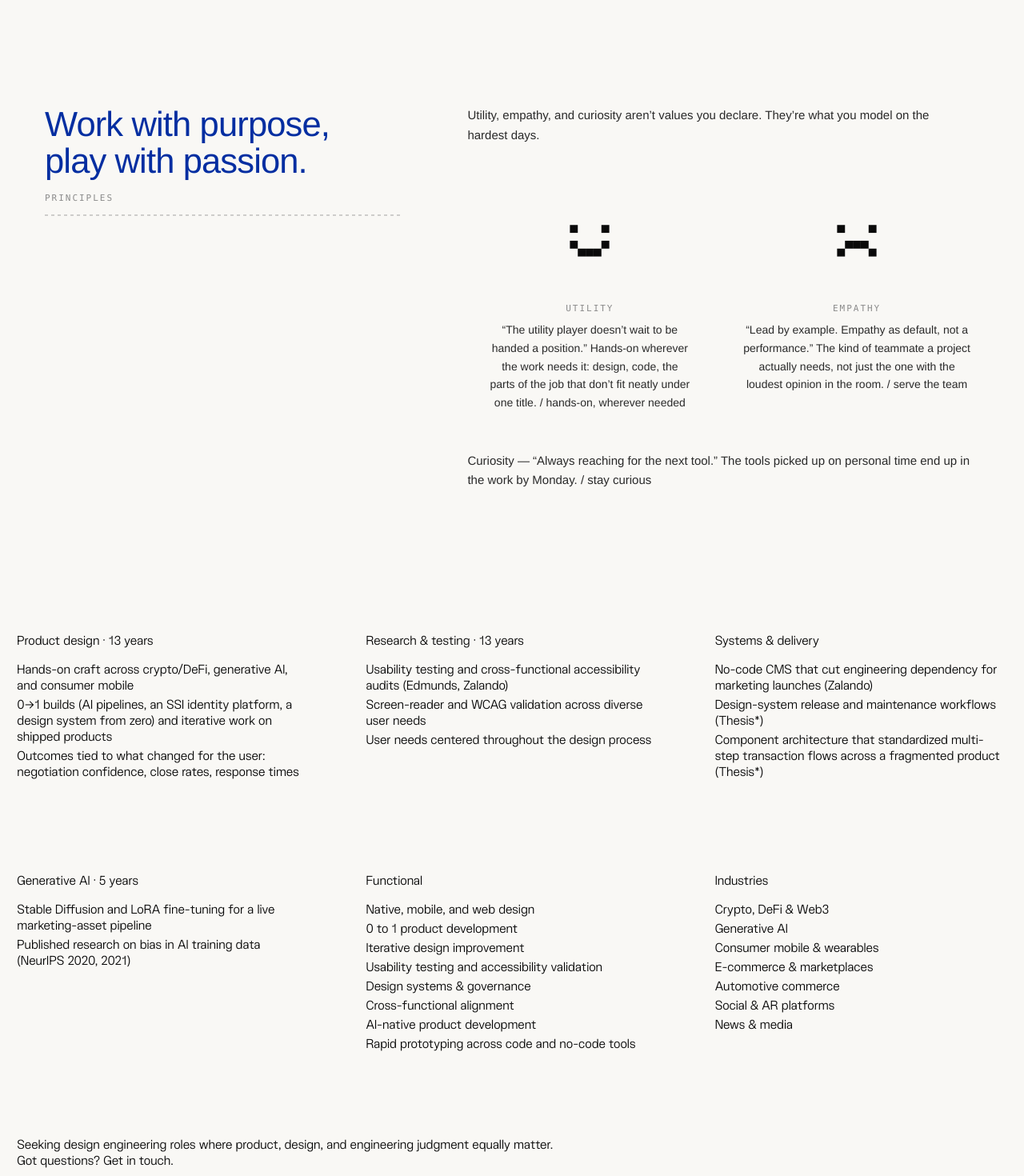
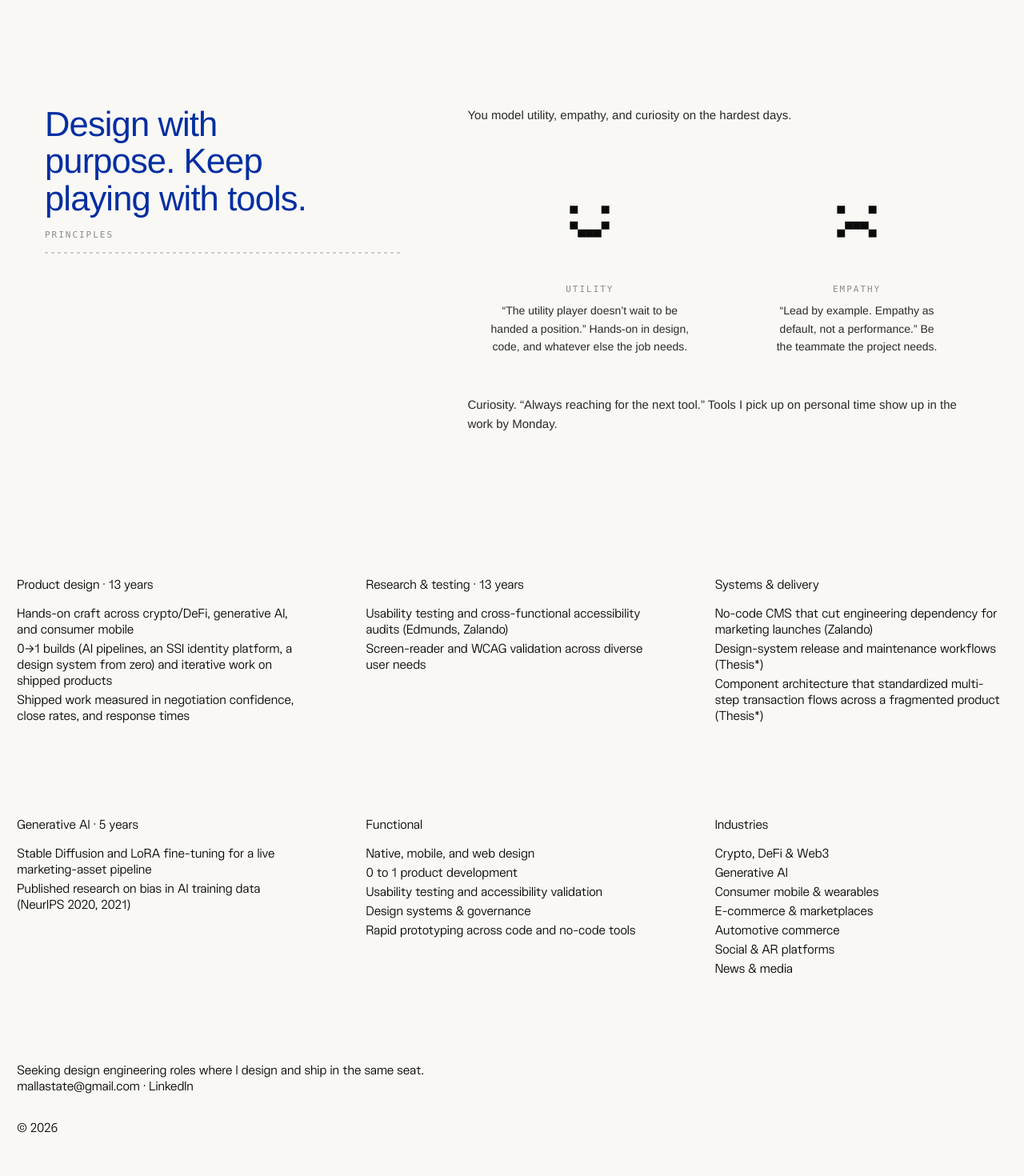
Before and after one commit to xn-ml-sia/minimalmal, a React (Vite) app: page /about in a window 1280 px wide. Shown: the part 500-1970 px from the top of the page at 80% size. Built offline with nearby package versions, Linux system fonts and the light colour scheme.

Commit message:
Tighten site copy and restyle the Work intro lead.
Edit About, home, and project case studies for clearer voice, drop the footer CTA button, and mark Mal Som plus the dash in red on the Work lead.

```diff
--- a/src/mal/Contact.tsx
+++ b/src/mal/Contact.tsx
@@ -4,10 +4,6 @@ export function Contact() {
   return (
     <section className="mal-contact">
       <p>{about.seeking}</p>
-      <p>{about.contactLine}</p>
-      <a className="mal-pxbtn" href={`mailto:${EMAIL}`}>
-        Get in touch
-      </a>
       <p>
         <a href={`mailto:${EMAIL}`}>{EMAIL}</a>
         {' · '}
--- a/src/mal/ProcessSection.tsx
+++ b/src/mal/ProcessSection.tsx
@@ -4,22 +4,22 @@ const STEPS = [
   {
     n: '01',
     title: 'Discover',
-    copy: 'Solve the right problem first — alignment on the evidence, the need, and why it matters to the business.',
+    copy: 'Solve the right problem first: evidence, the need, and why the business cares.',
   },
   {
     n: '02',
     title: 'Explore',
-    copy: 'Artifacts and written context connect hypotheses to human needs and business goals.',
+    copy: 'Flows, prototypes, and written context that tie hypotheses to real users.',
   },
   {
     n: '03',
     title: 'Validate',
-    copy: 'Test at multiple touchpoints so the work addresses users — and, inevitably, the business.',
+    copy: 'Test at multiple touchpoints so the work addresses users and the business.',
   },
   {
     n: '04',
     title: 'Implement',
-    copy: 'Engineers, QA, and cross-functional sign-off — including how we measure design intent.',
+    copy: 'Engineers, QA, and sign-off, including how we measure whether design held.',
   },
 ] as const;
 
@@ -288,8 +288,8 @@ export function ProcessSection() {
           </h2>
           <div className="phx">
             <p className="pd">
-              Widen the aperture before anyone commits to a solution. Then artifacts, tests, and
-              sign-off so design is a measurable driver of the outcome.
+              Look wider before anyone locks a solution. Then artifacts, tests, and
+              sign-off so you can tell whether design held.
             </p>
           </div>
         </div>
--- a/src/mal/content.ts
+++ b/src/mal/content.ts
@@ -1,5 +1,5 @@
 export const EMAIL = 'mallastate@gmail.com';
-export const LINKEDIN = '#';
+export const LINKEDIN = 'https://www.linkedin.com/in/minimal/';
 
 export const nav = [
   { name: 'Work', to: '/' },
@@ -8,7 +8,6 @@ export const nav = [
 
 export const work = {
   title: 'Work',
-  lead: 'I’m Mal Som — a designer who takes interfaces from first sketch to shipped code, on products where a confusing screen costs someone money or time. But first, here’s some work:',
   items: [
     {
       name: 'Mezo Clay Design System',
@@ -19,12 +18,12 @@ export const work = {
     {
       name: 'BlockFi — Credit Card Rewards (Mobile)',
       headline: 'Scoping and shipping the mobile experience behind the world’s first Bitcoin rewards credit card',
-      desc: 'Lead designer, mobile, for the world’s first Bitcoin rewards card — 50,000+ cardholders in 90 days.',
+      desc: 'Lead designer, mobile. 50,000+ cardholders in 90 days.',
       image: '/images/portfolio/blockfi-card-rewards.png',
     },
     {
       name: 'Zalando Stories',
-      headline: 'A shared motion system for a fragmented product',
+      headline: 'Transition tokens for Stories across app and web',
       desc: 'Transition tokens and Reduced Motion fallbacks, replacing a patchwork of one-off animations across the platform.',
       image: '/images/portfolio/zalando-main.png',
     }
@@ -34,7 +33,7 @@ export const work = {
 export const about = {
   title: 'About',
   origin: {
-    heading: 'It’s me — Mal Som.',
+    heading: 'It’s me. Mal Som.',
     kick: 'About',
     body: [
       'I design and build interfaces myself, from the first sketch to the production component. No handoff.',
@@ -44,25 +43,25 @@ export const about = {
       'Company and client work includes Thesis, Zalando, and Mitte Arts Lab, spanning design systems, motion, accessibility, and generative AI.',
   },
   principles: {
-    heading: 'Work with purpose, play with passion.',
+    heading: 'Design with purpose. Keep playing with tools.',
     kick: 'Principles',
-    lead: 'Utility, empathy, and curiosity aren’t values you declare. They’re what you model on the hardest days.',
+    lead: 'You model utility, empathy, and curiosity on the hardest days.',
     items: [
       {
         mood: 'happy',
         base: '#d8ff00',
         label: 'Utility',
-        body: '“The utility player doesn’t wait to be handed a position.” Hands-on wherever the work needs it: design, code, the parts of the job that don’t fit neatly under one title. / hands-on, wherever needed',
+        body: '“The utility player doesn’t wait to be handed a position.” Hands-on in design, code, and whatever else the job needs.',
       },
       {
         mood: 'sad',
         base: '#3b5bd9',
         label: 'Empathy',
-        body: '“Lead by example. Empathy as default, not a performance.” The kind of teammate a project actually needs, not just the one with the loudest opinion in the room. / serve the team',
+        body: '“Lead by example. Empathy as default, not a performance.” Be the teammate the project needs.',
       },
     ],
     curiosity:
-      'Curiosity — “Always reaching for the next tool.” The tools picked up on personal time end up in the work by Monday. / stay curious',
+      'Curiosity. “Always reaching for the next tool.” Tools I pick up on personal time show up in the work by Monday.',
   },
   capabilities: [
     {
@@ -71,7 +70,7 @@ export const about = {
       items: [
         'Hands-on craft across crypto/DeFi, generative AI, and consumer mobile',
         '0→1 builds (AI pipelines, an SSI identity platform, a design system from zero) and iterative work on shipped products',
-        'Outcomes tied to what changed for the user: negotiation confidence, close rates, response times',
+        'Shipped work measured in negotiation confidence, close rates, and response times',
       ],
     },
     {
@@ -80,7 +79,6 @@ export const about = {
       items: [
         'Usability testing and cross-functional accessibility audits (Edmunds, Zalando)',
         'Screen-reader and WCAG validation across diverse user needs',
-        'User needs centered throughout the design process',
       ],
     },
     {
@@ -106,11 +104,8 @@ export const about = {
       items: [
         'Native, mobile, and web design',
         '0 to 1 product development',
-        'Iterative design improvement',
         'Usability testing and accessibility validation',
         'Design systems & governance',
-        'Cross-functional alignment',
-        'AI-native product development',
         'Rapid prototyping across code and no-code tools',
       ],
     },
@@ -128,8 +123,7 @@ export const about = {
       ],
     },
   ],
-  seeking: 'Seeking design engineering roles where product, design, and engineering judgment equally matter.',
-  contactLine: 'Got questions? Get in touch.',
+  seeking: 'Seeking design engineering roles where I design and ship in the same seat.',
 } as const;
 
 export const projects = [
@@ -138,7 +132,7 @@ export const projects = [
     name: 'Mezo Clay Design System',
     client: 'Mezo / Thesis',
     sector: 'Crypto',
-    year: '2023',
+    year: '2025',
     service: 'Systems',
     readTime: 4,
     image: '/images/portfolio/main3.png',
@@ -198,7 +192,7 @@ export const projects = [
       { name: 'TVL at mainnet peak', description: 'The system shipped with every product surface that contributed to Mezo growth.', value: '$200M+' },
       { name: 'Testnet deposits', description: 'Built on the infrastructure shipped during this engagement.', value: '$322M' },
     ],
-    tags: ['Design systems', 'Crypto', 'WCAG 2.2', 'React', 'Component library'],
+    tags: ['Design System', 'Crypto', 'a11y', 'Storybook', 'Component library'],
     credits: [
       { role: 'Senior Product Designer (Design System)', name: 'Mal Som' },
       { role: 'Engineering', name: 'Thesis engineering' },
@@ -260,7 +254,7 @@ export const projects = [
       { name: 'Monthly revenue', description: 'BlockFi revenue at time of engagement, grown in part through trading volume.', value: '$50M' },
       { name: 'Clients served', description: 'Active BlockFi users at time of mobile trading redesign launch.', value: '225K+' },
     ],
-    tags: ['Lead', 'Fintech', 'Mobile', 'iOS', 'Android', 'Director'],
+    tags: ['Lead', 'Fintech', 'Mobile', 'iOS', 'Android', 'Compliance'],
     credits: [
       { role: 'Design director', name: 'Mal Som' },
       { role: 'Product designers', name: 'BlockFi design team' },
@@ -282,11 +276,11 @@ export const projects = [
     image: '/images/portfolio/blockfi-card-rewards.png',
     featuredSections: [
       {
-        lead: 'Performed as lead product designer for the world’s first Bitcoin rewards credit card — owning the mobile surface: enrollment, card management, and rewards tracking.',
+        lead: 'Lead product designer, mobile, for the world’s first Bitcoin rewards credit card: enrollment, card management, and rewards tracking.',
         richTitle: 'Scope and role',
         body: [
           'Lead designer, mobile, for the BlockFi Rewards Card experience. The card launched nationally in mid-2021 on the Visa network, issued by Evolve Bank & Trust and powered by Deserve’s card platform, converting a ~400K-signup waitlist into an active cardholder base.',
-          'Built the design system and implemented the native experience against a web version — the same components reused across both platforms rather than diverging.',
+          'Built the design system and implemented the native experience against a web version, the same components reused across both platforms rather than diverging.',
         ],
         images: [
           {
@@ -307,8 +301,8 @@ export const projects = [
         lead: '50,000+ active cardholders within 90 days of national launch, spending 450% above the card industry average and pacing toward $2B+ in annualized volume.',
         richTitle: 'Launch and adoption',
         body: [
-          'By December 2021, cardholders had grown past 70,000 — a secondary source (Shorty Awards), cited with lighter confidence than BlockFi’s own release above. Rewards distribution reached 120+ BTC (~$6.8M) as of October 12, 2021 (BlockFi, GlobeNewswire).',
-          'That reuse staved off design debt and created a unified cross-platform experience — one system driving both native and web, not two drifting apart.',
+          'By December 2021, cardholders had grown past 70,000 (Shorty Awards; lighter confidence than BlockFi’s own release above). Rewards distribution reached 120+ BTC (~$6.8M) as of October 12, 2021 (BlockFi, GlobeNewswire).',
+          'That reuse staved off design debt and kept native and web on one system instead of two drifting apart.',
         ],
         images: [
           {
@@ -376,7 +370,7 @@ export const projects = [
         lead: 'The same gesture felt different depending on where you saw it.',
         richTitle: 'Naming the fragmentation',
         body: [
-          'Getting there meant solving a less glamorous problem first. Every editorial format — a cover story, a style guide, a guest edit — needed transitions that felt consistent whether someone hit them on the app or the web. Motion was still a pile of individual files; the same gesture read differently depending on where you encountered it.',
+          'Every editorial format (cover story, style guide, guest edit) needed transitions that felt consistent on app and web. Motion was still a pile of individual files; the same gesture read differently depending on where you encountered it.',
           'An eight-step sprint opened by naming that fragmentation, then mapped every existing motion instance across the product before setting a bar for what a shared system would need to cover.',
         ],
         images: [
@@ -398,7 +392,7 @@ export const projects = [
         lead: 'Timing tokens, then a short list of primitives that compose into any format.',
         richTitle: 'Tokens, primitives, patterns',
         body: [
-          'What shipped: tokens defining raw timing and easing, primitives — sheet, enter/exit, press, swipe-up — defining reusable interaction patterns built from those tokens, and patterns combining primitives into on-screen behaviors editors and engineers could reach for without re-deriving anything. Swipe-up, the gesture that opens a Story full-screen, became the reference example: specified once, used everywhere a story needed to expand.',
+          'What shipped: tokens defining raw timing and easing, primitives (sheet, enter/exit, press, swipe-up) defining reusable interaction patterns built from those tokens, and patterns combining primitives into on-screen behaviors editors and engineers could reach for without re-deriving anything. Swipe-up, the gesture that opens a Story full-screen, became the reference example: specified once, used everywhere a story needed to expand.',
           'Design and engineering stopped trading animation files. A new format now borrows motion from the token layer instead of inventing its own.',
         ],
         images: [
@@ -433,14 +427,14 @@ export const projects = [
         ],
       },
     ],
-    closingLead: 'Stories launched September 14, 2023, across 11 European markets with five recurring formats. The motion system is what let that scale to 500+ stories and 700+ brands without the consistency breaking — the difference between a one-off content experiment and a durable platform.',
+    closingLead: 'Stories launched September 14, 2023, across 11 European markets with five recurring formats. The motion system is what let that scale to 500+ stories and 700+ brands without the consistency breaking.',
     stats: [
       { name: 'Pre-launch reach', description: '80+ curated product drops with Highsnobiety, before Stories had a name.', value: '7M+ users' },
       { name: 'Launch markets', description: 'Austria, Belgium, Denmark, France, Germany, Italy, Netherlands, Spain, Sweden, Switzerland, UK — Sept 14, 2023.', value: '11' },
       { name: 'Formats at launch', description: 'Cover Story, Style Bible, Guest Edit, The Perfect X, Unpacked.', value: '5' },
       { name: 'Scaled to', description: 'Stories published since launch, per Zalando.', value: '500+' },
     ],
-    tags: ['Systems', 'Consumer', 'Motion', 'Design Sprint'],
+    tags: ['Systems', 'B2C', 'Motion', 'Design System'],
     credits: [
       { role: 'Product designer', name: 'Mal Som' },
     ],
--- a/src/mal/pages/WorkPage.tsx
+++ b/src/mal/pages/WorkPage.tsx
@@ -11,7 +11,12 @@ export function WorkPage() {
 
       <section className="intro mal-intro">
         <div className="wrap">
-          <p className="lead ready">{work.lead}</p>
+          <p className="lead ready">
+            I’m <span className="lead-name">Mal Som</span>{' '}
+            <span className="lead-dash">—</span> a designer who takes interfaces
+            from first sketch to shipped code, on products where a confusing
+            screen costs someone money or time.
+          </p>
         </div>
       </section>
 
--- a/src/mal/styles/mal.css
+++ b/src/mal/styles/mal.css
@@ -699,7 +699,12 @@ html[data-mal][data-mal-page='work'] .mal-intro .lead {
   margin: 0;
   max-width: none;
   opacity: 1;
-  color: var(--mal-lead);
+  color: #0a0a0a;
+}
+
+html[data-mal][data-mal-page='work'] .mal-intro .lead-name,
+html[data-mal][data-mal-page='work'] .mal-intro .lead-dash {
+  color: #e00025;
 }
 
 html[data-mal][data-mal-page='work'] .work-feature {
```
